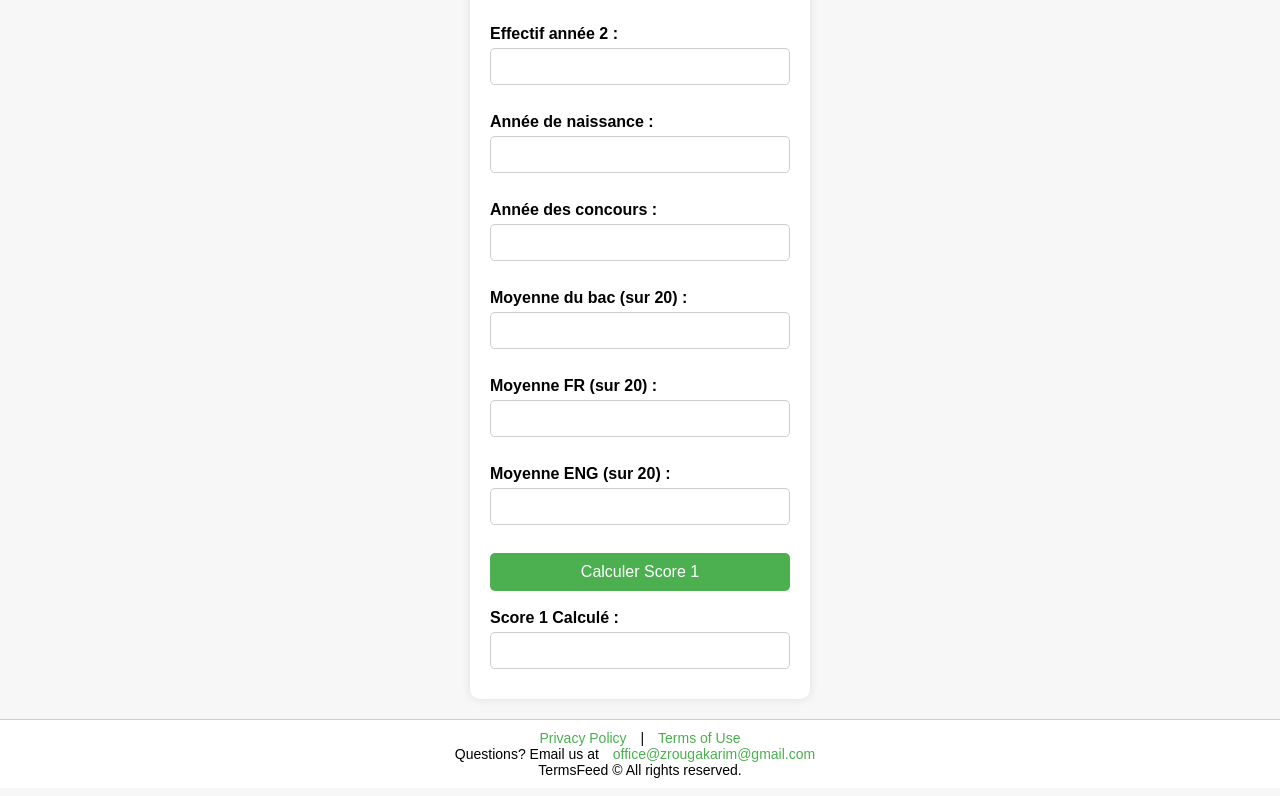
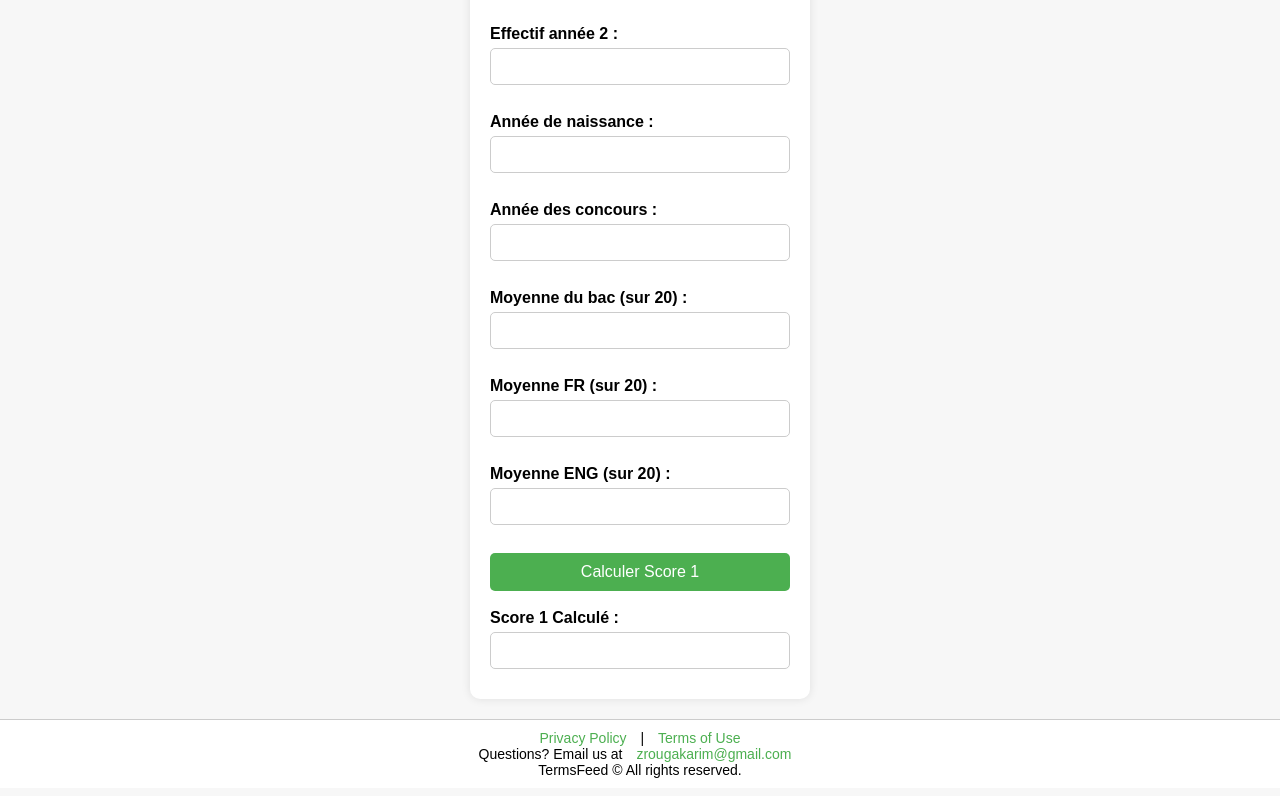
Before and after one commit to karimzrouga/Calcul-Score, a plain HTML site: page index.html in a window 1280 px wide. Shown: the part 560-1356 px from the top of the page. Drawn offline with nearby package versions, Linux system fonts and the light colour scheme.

Commit message:
Update index.html

```diff
--- a/index.html
+++ b/index.html
@@ -143,7 +143,7 @@
 
     <footer>
         <a href="#">Privacy Policy</a> | <a href="#">Terms of Use</a><br>
-        Questions? Email us at <a href="mailto:zrougakarim@gmail.com">office@zrougakarim@gmail.com</a><br>
+        Questions? Email us at <a href="mailto:zrougakarim@gmail.com">zrougakarim@gmail.com</a><br>
         TermsFeed © All rights reserved.
     </footer>
 
```
